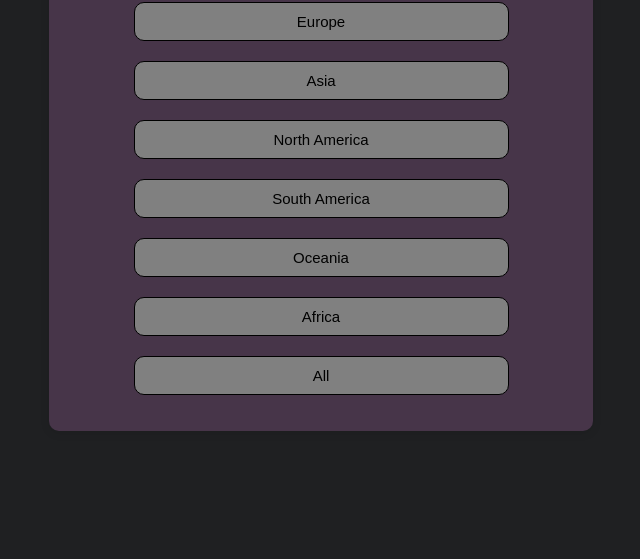
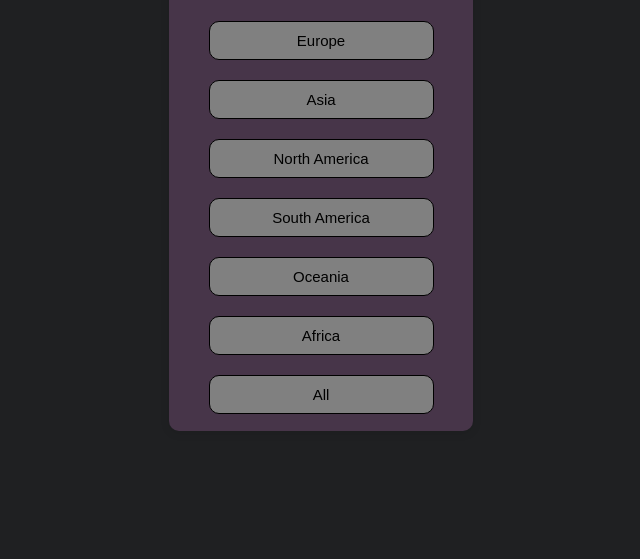
Before and after one commit to BinadaH/flags_game, a plain HTML site: page index.html in a window 1280 px wide. Shown: the part 241-800 px from the top of the page, without its empty margins (319-959 px from the left). Drawn offline with Linux system fonts and the light colour scheme.

Commit message:
fix style

```diff
--- a/css/style.css
+++ b/css/style.css
@@ -20,7 +20,7 @@ body {
     border-radius: 10px;
     box-shadow: 0 2px 10px rgba(0, 0, 0, 0.1);
     height: 30em;
-    width: 30em;
+    width: 15em;
 }
 
 .game-container {
@@ -34,7 +34,7 @@ body {
     border-radius: 10px;
     box-shadow: 0 2px 10px rgba(0, 0, 0, 0.1);
     height: 30em;
-    width: 30em;
+    width: 15em;
 }
 
 .game-container .back {
@@ -82,7 +82,7 @@ body {
     background-color: rgb(128, 128, 128);
     border: 1px solid black;
     margin: 10px;
-    width: 25em;
+    width: 15em;
     font-size: 15px;
     border-radius: 10px;
     font-family: sans-serif;
```
